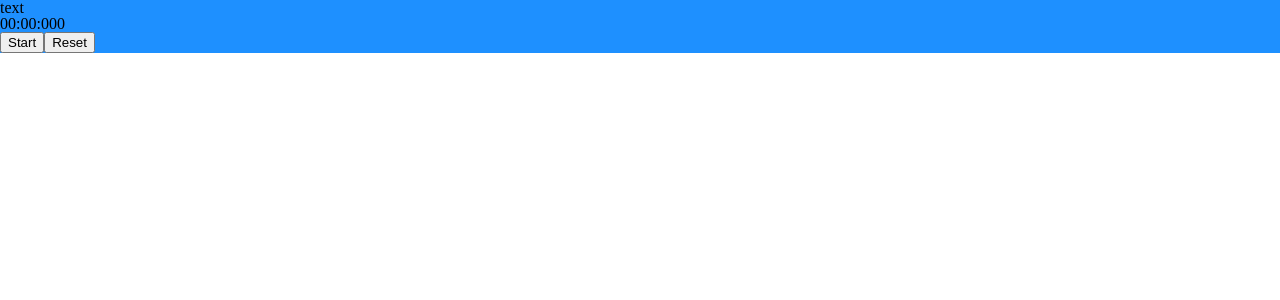
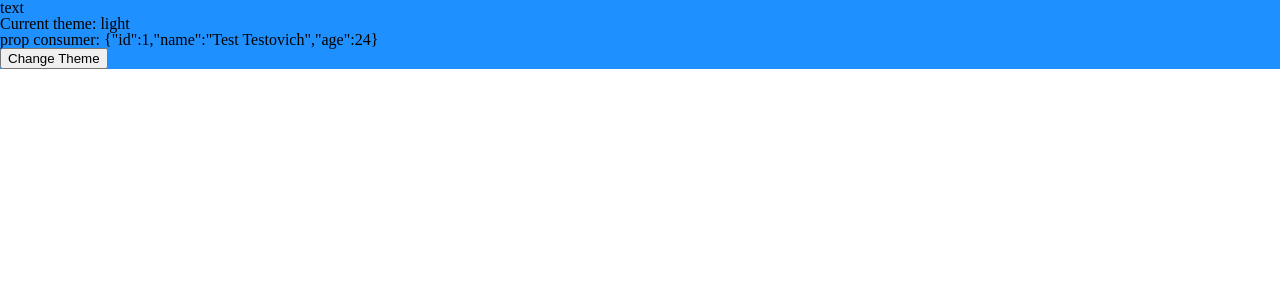
Before and after one commit to pecourses/react-app, a React (Create React App) app: page / in a window 1280 px wide. Shown: the top 300 px of the page. Built offline with nearby package versions, Linux system fonts and the light colour scheme.

Commit message:
add context example

```diff
--- /dev/null
+++ b/src/components/HOCs/withTheme.jsx
@@ -0,0 +1,31 @@
+import React, { Component } from 'react';
+import { ThemeContext } from '../../contexts/ImportantContext';
+
+function withTheme(WrappedComponent) {
+  return class extends Component {
+    state = {
+      isLightTheme: true,
+    };
+
+    changeTheme = () => {
+      this.setState({
+        isLightTheme: !this.state.isLightTheme,
+      });
+    };
+
+    render() {
+      const context = {
+        isLightTheme: this.state.isLightTheme,
+        changeTheme: this.changeTheme,
+      };
+
+      return (
+        <ThemeContext.Provider value={context}>
+          <WrappedComponent />
+        </ThemeContext.Provider>
+      );
+    }
+  };
+}
+
+export default withTheme;
--- a/src/components/StopWatch/index.jsx
+++ b/src/components/StopWatch/index.jsx
@@ -4,12 +4,15 @@ import { format, differenceInMilliseconds } from 'date-fns';
 const Timer = () => {
   const [startTime, setStartTime] = useState(new Date());
   const [time, setTime] = useState(new Date());
+
+  const [timeHistory, setTimeHistory] = useState([]);
+
   const [isActive, setIsActive] = useState(false);
 
   useEffect(() => {
     if (isActive) {
       const date = new Date();
-
+      setTimeHistory([]);
       setTime(date);
       setStartTime(date);
 
@@ -37,12 +40,27 @@ const Timer = () => {
       <button
         onClick={() => {
           setIsActive(false);
+
           const date = new Date();
+
           setStartTime(date);
           setTime(date);
+
+          setTimeHistory([]);
         }}>
         Reset
       </button>
+      <button
+        onClick={() => {
+          setTimeHistory([...timeHistory, formattedDate]);
+        }}>
+        Check!
+      </button>
+      <ul>
+        {timeHistory.map(time => (
+          <li key={time}>{time}</li>
+        ))}
+      </ul>
     </article>
   );
 };
--- /dev/null
+++ b/src/components/tree/Child/index.jsx
@@ -0,0 +1,8 @@
+import React from 'react';
+import SubChild from '../SubSubChild';
+
+const Child = props => {
+  return <SubChild  />;
+};
+
+export default Child;
--- /dev/null
+++ b/src/components/tree/Parent/index.jsx
@@ -0,0 +1,8 @@
+import React from 'react';
+import Child from '../Child';
+
+const Parent = props => {
+  return <Child  />;
+};
+
+export default Parent;
--- /dev/null
+++ b/src/components/tree/SubSubChild/index.jsx
@@ -0,0 +1,25 @@
+import React, { useContext } from 'react';
+import {
+  ImportantInfo,
+  ThemeContext,
+} from '../../../contexts/ImportantContext';
+
+const SubSubChild = props => {
+  const important = useContext(ImportantInfo);
+  const currentTheme = useContext(ThemeContext);
+
+  return (
+    <>
+      <div>Current theme: {currentTheme.isLightTheme ? 'light' : 'dark'}</div>
+      <div>prop consumer: {JSON.stringify(important)}</div>
+      <button
+        onClick={() => {
+          currentTheme.changeTheme();
+        }}>
+        Change Theme
+      </button>
+    </>
+  );
+};
+
+export default SubSubChild;
--- /dev/null
+++ b/src/contexts/ImportantContext.js
@@ -0,0 +1,5 @@
+import React, { createContext } from 'react';
+
+
+export const ImportantInfo = createContext('not very imporatant msg');
+export const ThemeContext = createContext(null);
--- a/src/pages/Home/index.jsx
+++ b/src/pages/Home/index.jsx
@@ -4,15 +4,16 @@ import Counter from '../../components/FuncCounter';
 import FuncMouse from '../../components/FuncMouse';
 import useMouse from '../../components/hooks/useMouse';
 import Test from '../../components/StopWatch';
+import Parent from '../../components/tree/Parent';
 
 function Home() {
-
   return (
     <div
     // style={{ minWidth: '10px', minHeight: '10px', backgroundColor: 'red' }}
     // onClick={() => setIsShown(!isShown)}
     >
-      <Test />
+      {/* <Test /> */}
+      <Parent info="Very important prop!" />
     </div>
   );
 }
```
Also changed, not shown: src/App.js (+8 -4 lines), src/components/tree/SubChild/index.jsx (added, +8 -0 lines), src/components/HOCs/withData.jsx (renamed from src/components/HOCs/withData.js).
